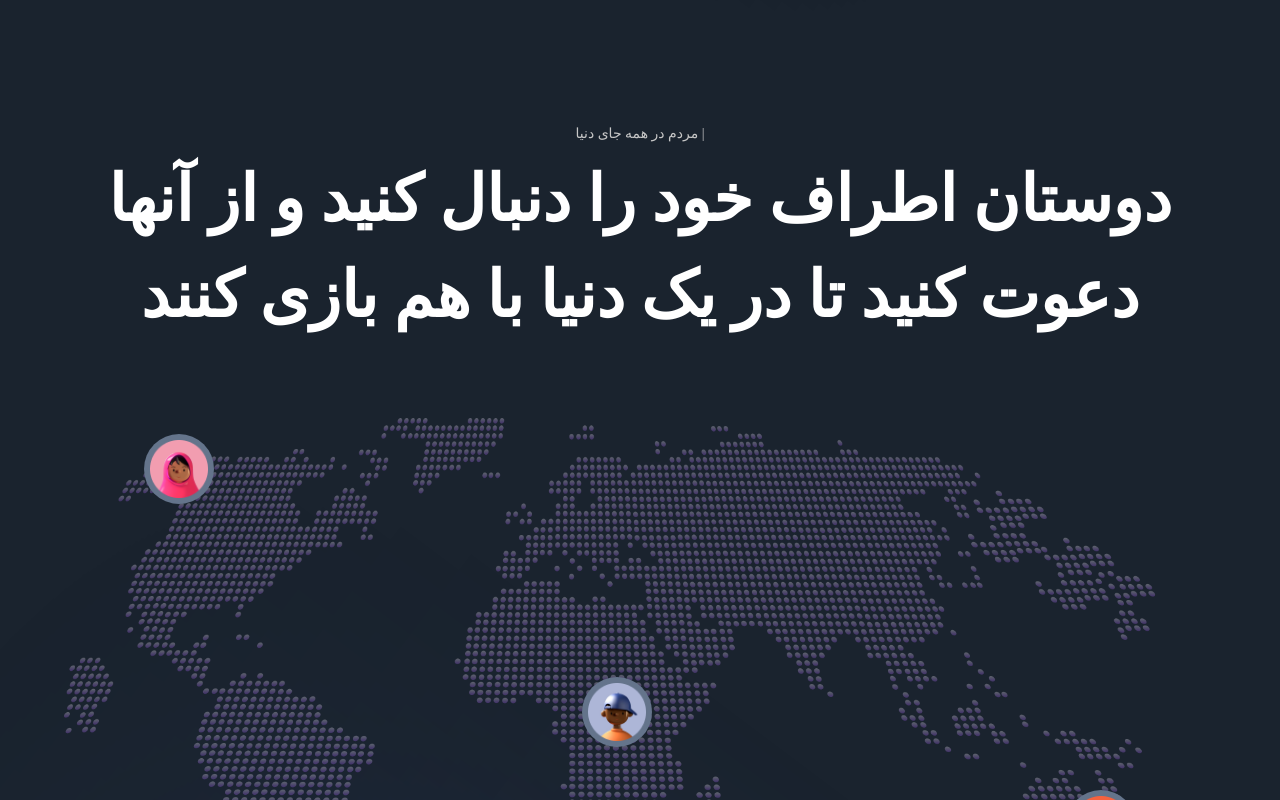
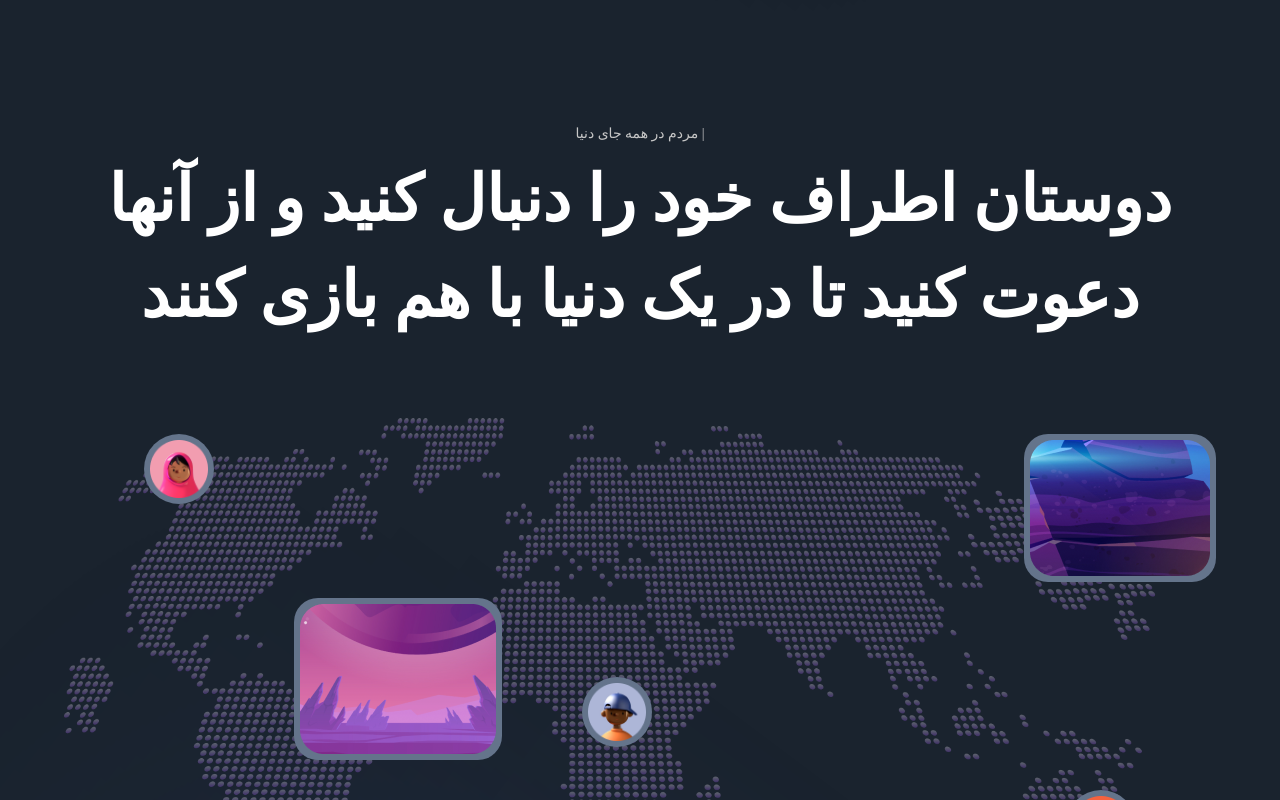
Before and after one commit to springtofigh/metaverse-blog, a Next.js app: page / in a window 1280 px wide. Shown: the part 4100-4900 px from the top of the page. Built offline with nearby package versions, Linux system fonts and the light colour scheme; a web font is replaced by a local one.

Commit message:
finish first step of World component.

```diff
--- a/sections/World.jsx
+++ b/sections/World.jsx
@@ -9,41 +9,48 @@ import { fadeIn, staggerContainer } from '../utils/motion';
 const World = () => {
   return (
     <section className={`${styles.paddings} relative z-10`}>
-      <motion.div
+    <motion.div
       variants={staggerContainer}
       initial="hidden"
       whileInView="show"
       viewport={{ once: false, amount: 0.25 }}
+      className={`${styles.innerWidth} mx-auto flex flex-col`}
       >
         <TypingText title="| مردم در همه جای دنیا" textStyles="text-center" />
         <TitleText
         title={(<>دوستان اطراف خود را دنبال کنید و از آنها دعوت کنید تا در یک دنیا با هم بازی کنند</>)}
         textStyles="text-center"
         />
-      </motion.div>
 
       <motion.div
-      variants={fadeIn("up" , "tween", 0.3, 1)}
+      variants={fadeIn("up", "tween", 0.3, 1)}
       initial="hidden"
       whileInView="show"
       className='relative mt-[70px] w-full h-[526px] flex'
       >
         <img
         src='/images/map.png'
-        alt=''
+        alt='نقشه'
         className='w-full h-full object-contain'
         />
 
         <div className='absolute bottom-20 right-20 p-[6px] w-[70px] h-[70px] bg-slate-500 rounded-full'>
           <img src='/images/people-01.png' alt='people-1' className='w-full h-full' />
         </div>
+        <div className='absolute top-5 rigth-20 p-[6px] bg-slate-500 rounded-[24px]'>
+          <img src='/images/map-poster2.png' alt='map-poster' className='w-full h-full object-contain' />
+        </div>
         <div className='absolute top-5 left-20 p-[6px] w-[70px] h-[70px] bg-slate-500 rounded-full'>
           <img src='/images/people-02.png' alt='people-2' className='w-full h-full' />
+        </div>
+        <div className='absolute top-[35%] left-[20%] p-[6px] bg-slate-500 rounded-[24px]'>
+          <img src='/images/map-poster1.png' alt='people-2' className='w-full h-full object-contain' />
         </div>
         <div className='absolute top-1/2 left-[45%] p-[6px] w-[70px] h-[70px] bg-slate-500 rounded-full'>
           <img src='/images/people-03.png' alt='people-3' className='w-full h-full' />
         </div>
       </motion.div>
+    </motion.div>
     </section>
   )
 }
```
